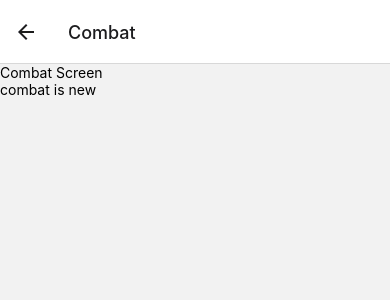
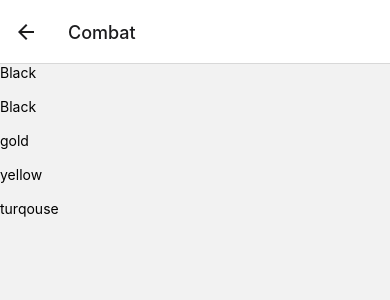
Before and after one commit to applied-sorcery/track-init, a React Native app: screen / in a window 390 px wide. Both pictures are taken after a click on the button "NEW". Shown: the top 300 px of the page. Built offline with nearby package versions, Linux system fonts and the light colour scheme.

Commit message:
put a list in the combat screen

```diff
--- a/App.js
+++ b/App.js
@@ -17,6 +17,7 @@ import {
   useColorScheme,
   View,
   Button,
+  FlatList,
 } from 'react-native';
 
 import {
@@ -52,12 +53,39 @@ II) groups screen:
 
  */
 
+// const myCombatantsList = () => {
+//   return (
+
+//   );
+// };
+
 const CombatScreen = ({navigation, route}) => {
-  //set screen state to CombatScreen
+  const data = [
+    {id: 1, title: 'Black', description: ''},
+    {id: 2, title: 'Black', description: ''},
+    {id: 3, title: 'gold', description: ''},
+    {id: 4, title: 'yellow', description: ''},
+    {id: 5, title: 'turqouse', description: ''},
+  ];
+  const Item = ({title, description}) => (
+    <View>
+      <Text>{title} </Text>
+      <Text>{description} </Text>
+    </View>
+  );
+
+  const renderItem = ({item}) => (
+    <Item title={item.title} description={item.description} />
+  );
   return (
     <View>
-      <Text>Combat Screen</Text>
-      {route.params.isNew ? <Text>combat is new</Text> : null}
+      {data && (
+        <FlatList
+          data={data}
+          renderItem={renderItem}
+          keyExtractor={item => item.id}
+        />
+      )}
     </View>
   );
 };
@@ -76,12 +104,12 @@ const HomeScreen = ({navigation}) => {
       <View>
         <Button
           title="New"
-          onPress={() => navigation.navigate('Combat', {isNew: true})}>
-          Create New Combat
-        </Button>
-        <Button title="Combat" onPress={() => navigation.navigate('Combat')}>
-          Saved Combats
-        </Button>
+          onPress={() => navigation.navigate('Combat', {isNew: true})}></Button>
+        <Button
+          title="Combat"
+          onPress={() =>
+            navigation.navigate('Combat', {isNew: false})
+          }></Button>
         <Button
           title="Combatants"
           onPress={() => navigation.navigate('Combatants')}></Button>
```
